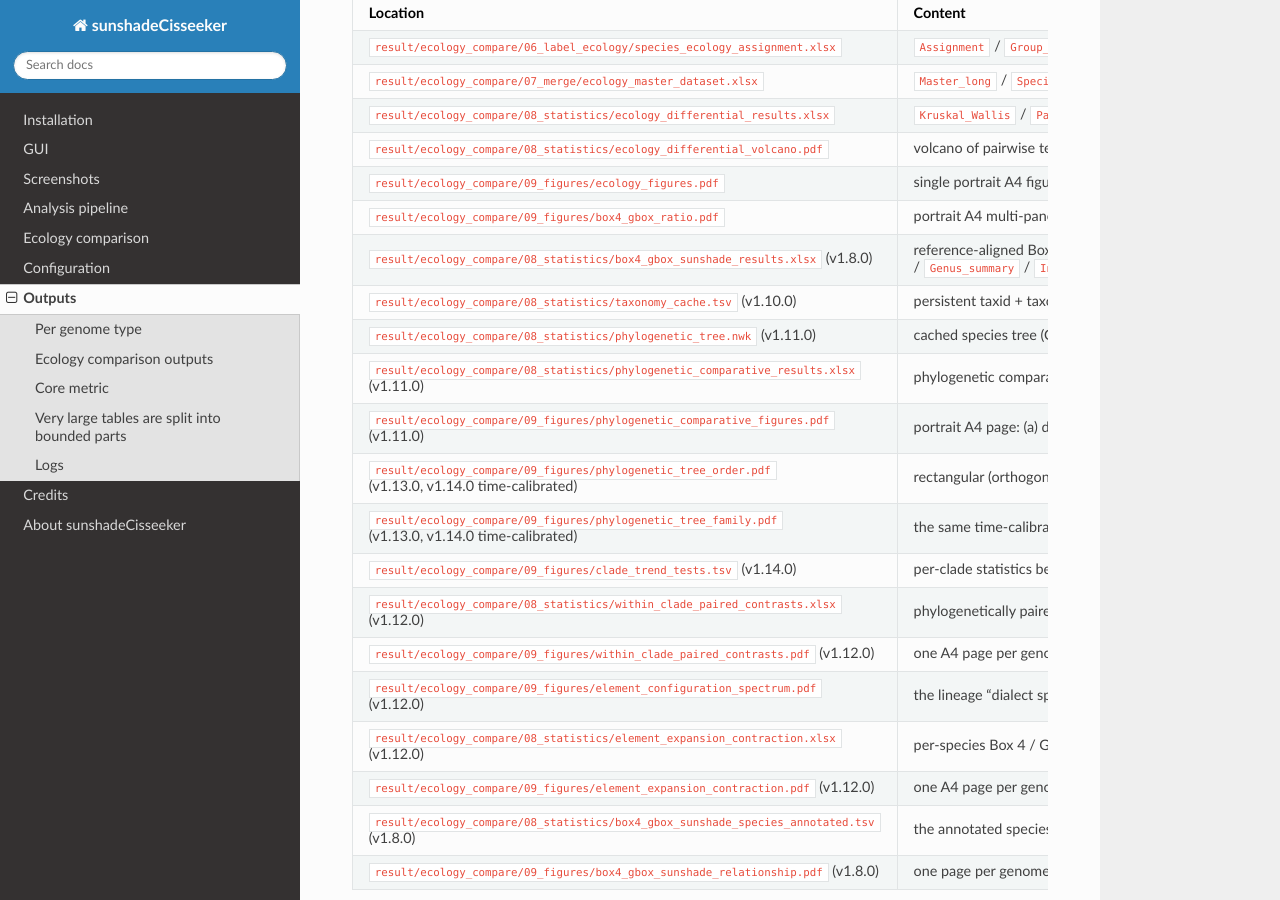
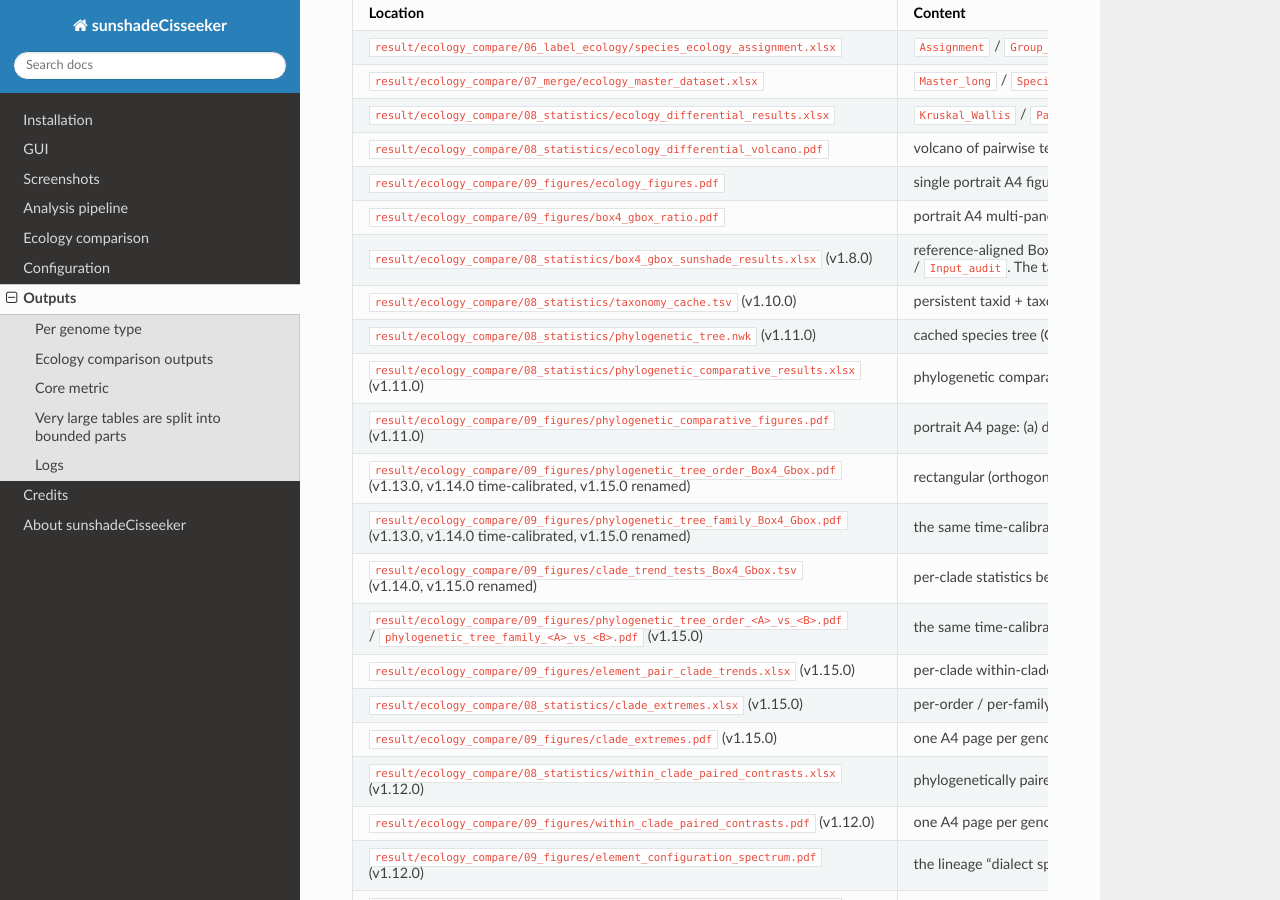
Before and after one commit to chenzhr23/sunshadeCisseeker-docs, a Sphinx documentation site: the page built from docs/content/Outputs.rst, in a window 1280 px wide and 900 px high, scrolled down 730 px. Built offline with Sphinx 7.4.7 and the Read the Docs theme 3.1.0, drawn with Linux system fonts in a browser that asks for light colours.

Commit message:
docs: v1.15.0 pairwise motif-ratio trees, clade extremes and figure polish

```diff
--- a/docs/conf.py
+++ b/docs/conf.py
@@ -9,8 +9,8 @@
 copyright = "2026, sunshadeCisseeker developers"
 
 # The short X.Y version and the full release version.
-version = "v1.14.0"
-release = "v1.14.0"
+version = "v1.15.0"
+release = "v1.15.0"
 
 extensions = [
     "sphinx.ext.autosectionlabel",
--- a/docs/content/Outputs.rst
+++ b/docs/content/Outputs.rst
@@ -57,12 +57,20 @@
      - phylogenetic comparative results: ``Tree_species`` / ``Phylogenetic_signal`` (Blomberg K, Pagel lambda) / ``PGLS_models`` (OLS vs Brownian vs Pagel-lambda PGLS with AICc; ratio plus the two counts adjusted for log10 promoters) / ``phyloANOVA`` (999 Brownian simulations) / ``Input_audit``
    * - ``result/ecology_compare/09_figures/phylogenetic_comparative_figures.pdf`` (v1.11.0)
      - portrait A4 page: (a) data summary of the comparative analyses (in-tree species per genome type and light habitat + the log10 Box4/G-box ratio density per genome type), (b) ratio per habitat with phyloANOVA P, (c) PGLS coefficient forest, (d) phylogenetic signal, (e) Box 4 vs G-box count scatter, (f) delta-AICc model comparison; every panel is drawn as pure vector ggplot2 geometry
-   * - ``result/ecology_compare/09_figures/phylogenetic_tree_order.pdf`` (v1.13.0, v1.14.0 time-calibrated)
-     - rectangular (orthogonal) phylogram per order on a rank-calibrated Mya time axis (present at the right, basal lineages at the bottom, geological periods as background bands); every in-tree species appears across ~700-tip pages; per-clade colour blocks with a complete legend (orders below 3 tips merge into one grey bucket); each order has its OWN heat scale (within-clade percentile of log10(Box 4 / G-box)) and its clade label carries the within-clade Spearman trend test of the ancestral-low → derived-high hypothesis
-   * - ``result/ecology_compare/09_figures/phylogenetic_tree_family.pdf`` (v1.13.0, v1.14.0 time-calibrated)
+   * - ``result/ecology_compare/09_figures/phylogenetic_tree_order_Box4_Gbox.pdf`` (v1.13.0, v1.14.0 time-calibrated, v1.15.0 renamed)
+     - rectangular (orthogonal) phylogram per order on a rank-calibrated Mya time axis (present at the right, basal lineages at the bottom, geological periods as background bands); every in-tree species appears across ~700-tip pages; per-clade colour blocks with an adaptive complete legend (orders below 3 tips merge into one grey bucket); each order has its OWN heat scale (within-clade percentile of log10(Box 4 / G-box), white gaps between the clade blocks) and its clade label carries the within-clade Spearman trend test of the ancestral-low → derived-high hypothesis
+   * - ``result/ecology_compare/09_figures/phylogenetic_tree_family_Box4_Gbox.pdf`` (v1.13.0, v1.14.0 time-calibrated, v1.15.0 renamed)
      - the same time-calibrated rectangular tree coloured by family (families below 5 tips merge into one grey bucket)
-   * - ``result/ecology_compare/09_figures/clade_trend_tests.tsv`` (v1.14.0)
-     - per-clade statistics behind the tree figures: genome type, clade level (order/family), clade, species n, Spearman rho between the species' position along the clade (basal → derived) and its log10(Box 4 / G-box), P value and direction (derived_high / derived_low / flat / no_variation)
+   * - ``result/ecology_compare/09_figures/clade_trend_tests_Box4_Gbox.tsv`` (v1.14.0, v1.15.0 renamed)
+     - per-clade statistics behind the Box 4 / G-box tree figures: genome type, clade level (order/family), clade, species n, Spearman rho between the species' position along the clade (basal → derived) and its log10(Box 4 / G-box), P value and direction (derived_high / derived_low / flat / no_variation)
+   * - ``result/ecology_compare/09_figures/phylogenetic_tree_order_<A>_vs_<B>.pdf`` / ``phylogenetic_tree_family_<A>_vs_<B>.pdf`` (v1.15.0)
+     - the same time-calibrated order/family tree figures for every unordered pair of cis-element motifs with log10(count A / count B) (both motifs present in >= 10 labeled species; the pair count is capped by ``SUNSHADE_MAX_MOTIF_PAIRS``, default 200); the per-clade trend statistics are collected in ``element_pair_clade_trends.xlsx`` (one sheet per pair and level)
+   * - ``result/ecology_compare/09_figures/element_pair_clade_trends.xlsx`` (v1.15.0)
+     - per-clade within-clade Spearman trend tests (ancestral-low → derived-high) of log10(motif A / motif B) per genome type and clade level, one sheet per pair
+   * - ``result/ecology_compare/08_statistics/clade_extremes.xlsx`` (v1.15.0)
+     - per-order / per-family Box 4 / G-box extremes: each clade's maximum log10(Box 4 / G-box) = its **Box 4 expansion limit** and its minimum = its **G-box contraction limit**, with the achieving species, the clade species n, ``n_zero_box4`` (species whose ratio is 0, log10 undefined) and the median; rows sorted by decreasing max for order-vs-order / family-vs-family comparison
+   * - ``result/ecology_compare/09_figures/clade_extremes.pdf`` (v1.15.0)
+     - one A4 page per genome type: (a) order Box 4 expansion limits ranked, (b) order G-box contraction limits ranked, (c)/(d) the family-level versions; the 12 most extreme clades are labelled
    * - ``result/ecology_compare/08_statistics/within_clade_paired_contrasts.xlsx`` (v1.12.0)
      - phylogenetically paired within-clade contrasts: ``Summary`` (per genome type and clade level: paired-clade count, sun/shade-higher counts, mean/median difference, sign test and Wilcoxon signed-rank P for log10 ratio and the two log10 counts) / ``Per_genus`` / ``Per_family`` (one row per paired clade: sun and shade medians and their difference)
    * - ``result/ecology_compare/09_figures/within_clade_paired_contrasts.pdf`` (v1.12.0)
```
Also changed, not shown: docs/content/Changelog.rst (+35 -0 lines), docs/content/Ecology comparison.rst (+41 -10 lines), docs/content/Screenshots.rst (+7 -5 lines), docs/_static/screenshots/06-compare-ecology.png.
